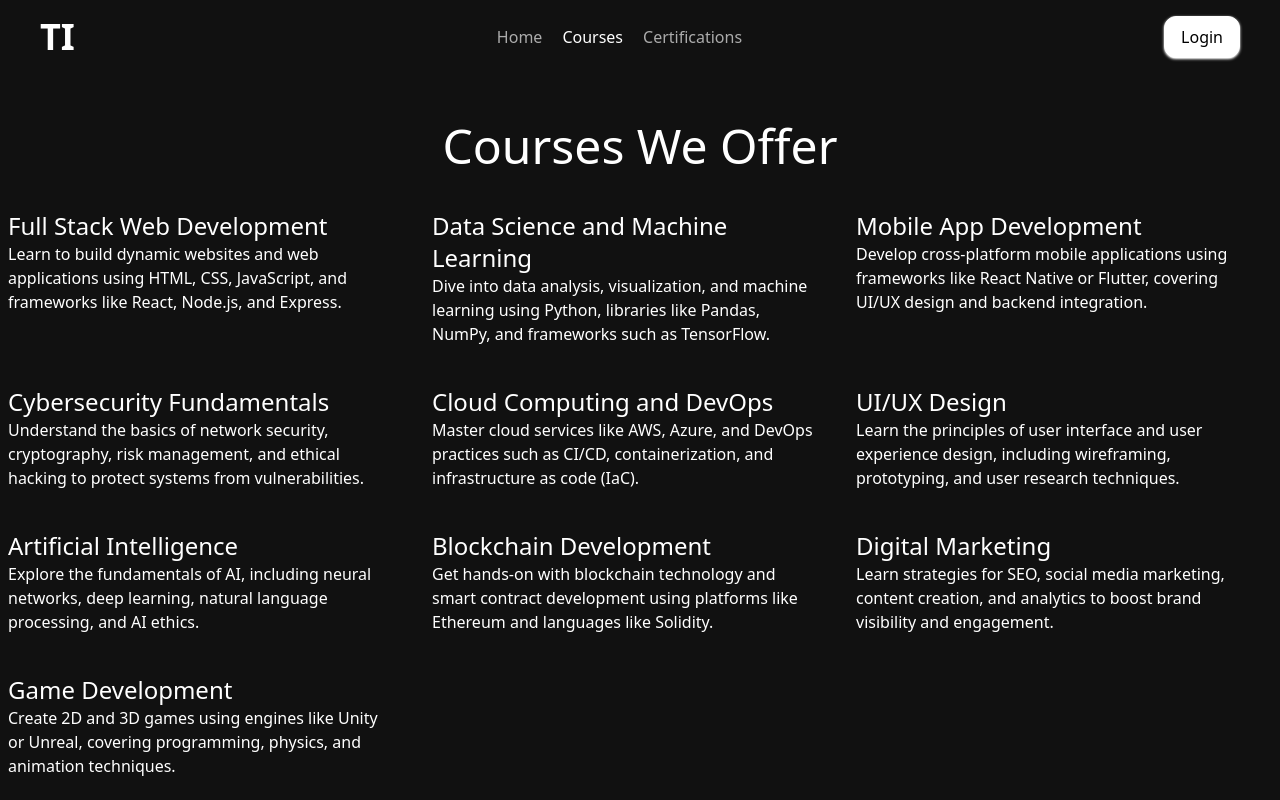
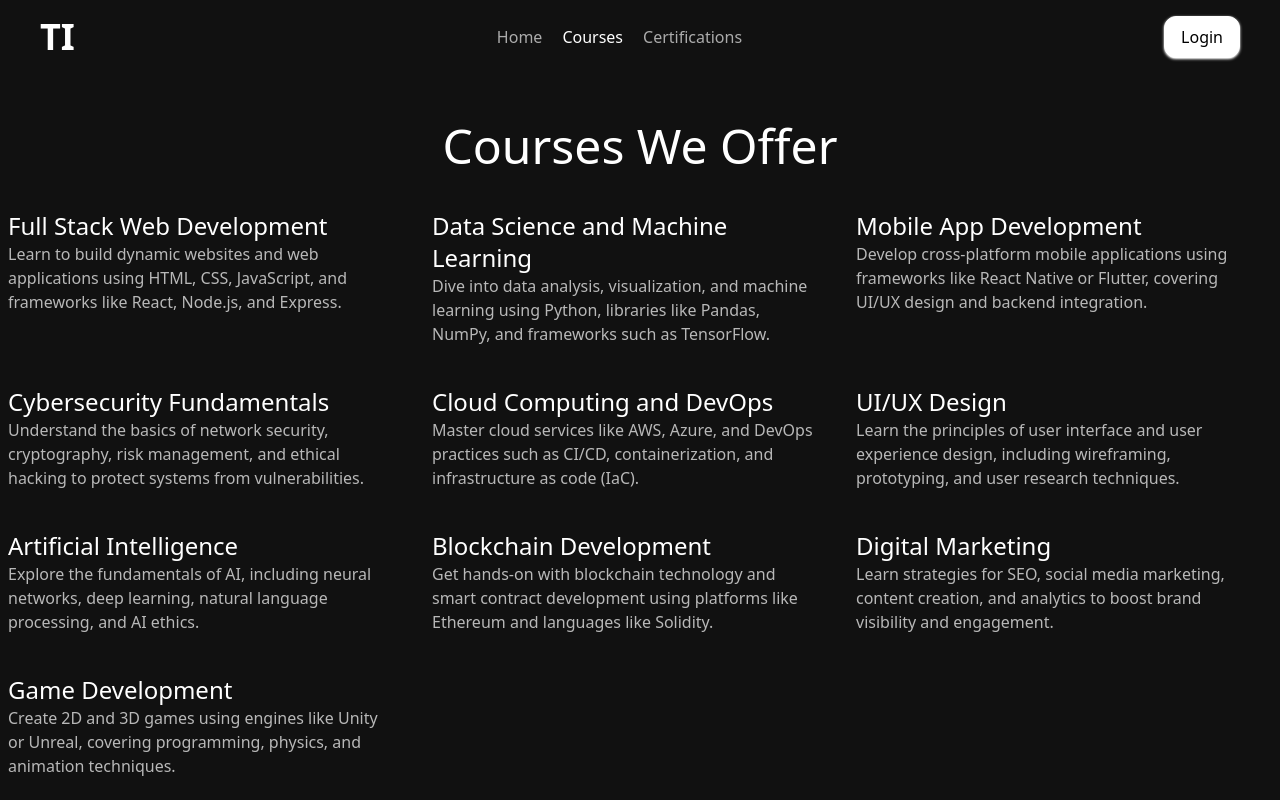
Before and after one commit to Abhishek-Rana-2001/ThaparInstitute, a React (Vite) app: page /courses in a window 1280 px wide. Built offline with nearby package versions, Linux system fonts and the light colour scheme; no server answers.

Commit message:
update gitignore file

```diff
--- a/src/pages/courses/Courses.tsx
+++ b/src/pages/courses/Courses.tsx
@@ -35,7 +35,7 @@ export const Courses = () => {
                     {data.data.map((course: Course, index: number) => (
                       <motion.div variants={fadeUpVariants} initial="hidden" animate="visible" transition={{duration:0.3, ease:easeInOut, delay:0.2*index}} key={index} className="flex flex-col w-96 shrink-0">
                         <h3 className="text-2xl">{course.name}</h3>
-                        <p>{course.description}</p>
+                        <p className="text-white/70">{course.description}</p>
                       </motion.div>
                     ))}
                   </>
```
Also changed, not shown: 1 other file (tests, documents, lock files or other folders).
